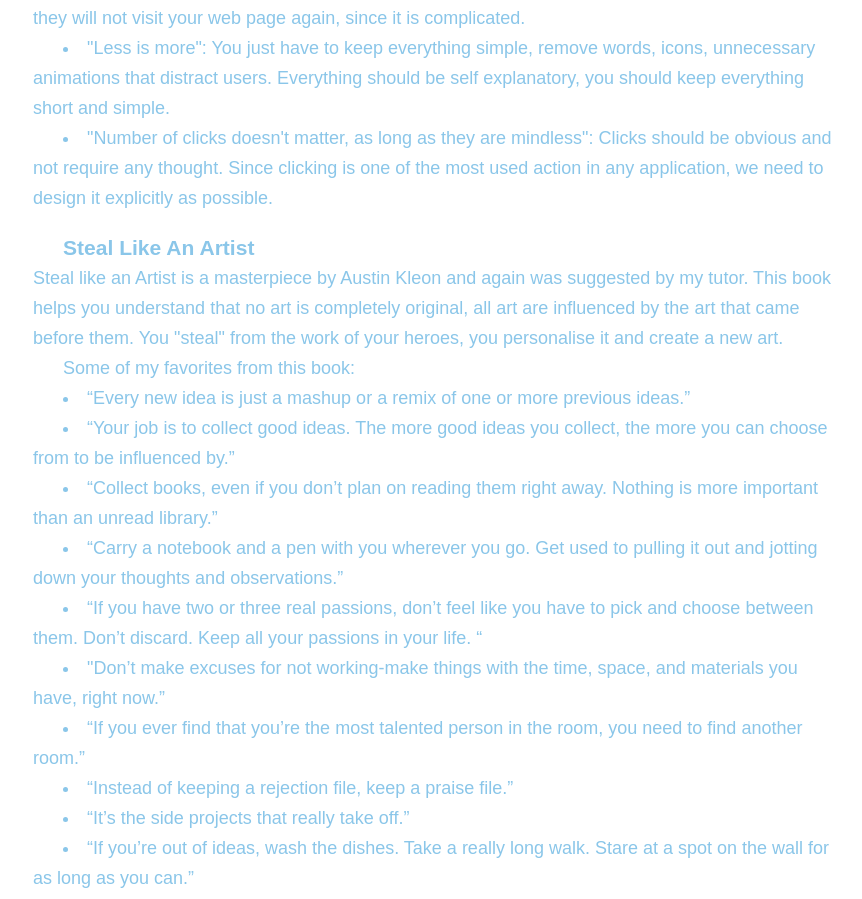
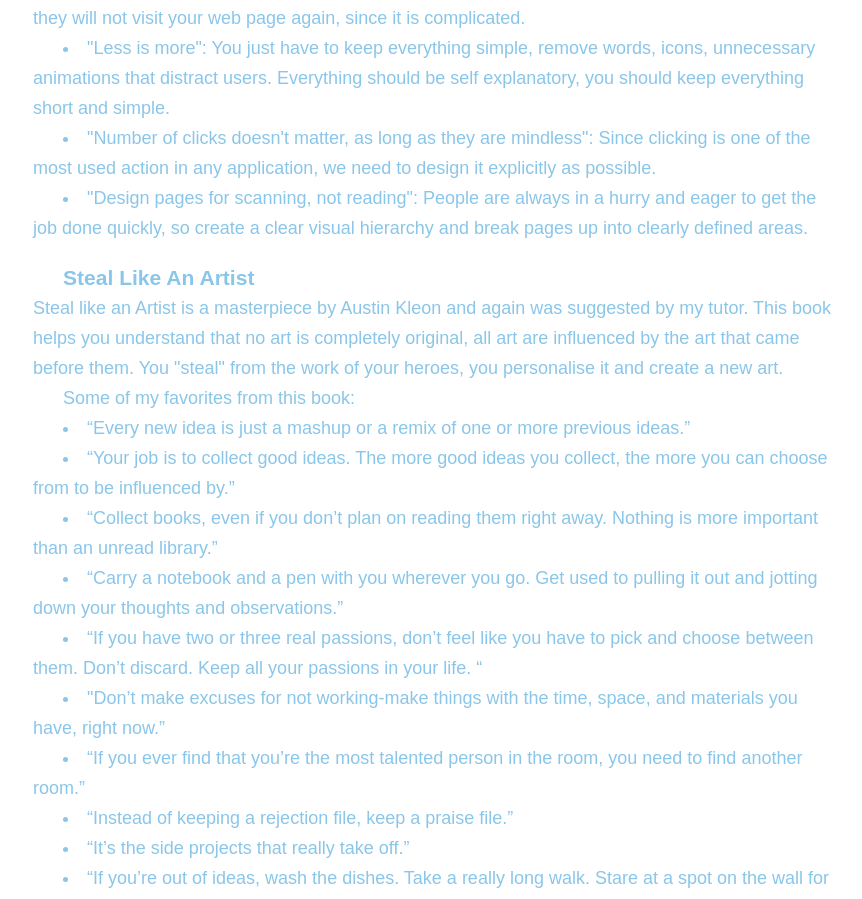
Before and after one commit to paulinemarg/myBlog, a React (Create React App) app: page /books in a window 1280 px wide. Shown: the part 1102-2001 px from the top of the page, without its empty margins (207-1069 px from the left). Built offline with nearby package versions, Linux system fonts and the light colour scheme; the HTML template or start-up script is replaced by a standard one.

Commit message:
updated article

```diff
--- a/src/components/pages/Books.jsx
+++ b/src/components/pages/Books.jsx
@@ -17,7 +17,9 @@
             <ul>Don't make me think thought me:</ul>
             <li>"Don't make users think": Everything on the web page should be obvious and easy for the user, when users spend time in thinking about what elements on a web page do, it is more likely they will not visit your web page again, since it is complicated. </li>
             <li>"Less is more": You just have to keep everything simple, remove words, icons, unnecessary animations that distract users. Everything should be self explanatory, you should keep everything short and simple.</li>
-            <li>"Number of clicks doesn't matter, as long as they are mindless": Clicks should be obvious and not require any thought. Since clicking is one of the most used action in any application, we need to design it explicitly as possible.</li>
+            <li>"Number of clicks doesn't matter, as long as they are mindless": Since clicking is one of the most used action in any application, we need to design it explicitly as possible.</li>
+            <li>"Design pages for scanning, not reading": People are always in a hurry and eager to get the job done quickly, so create a clear visual hierarchy and break pages up into clearly defined areas.</li>
+
           </div>
           <div className='indent'>
             <h3>Steal Like An Artist</h3>
```
